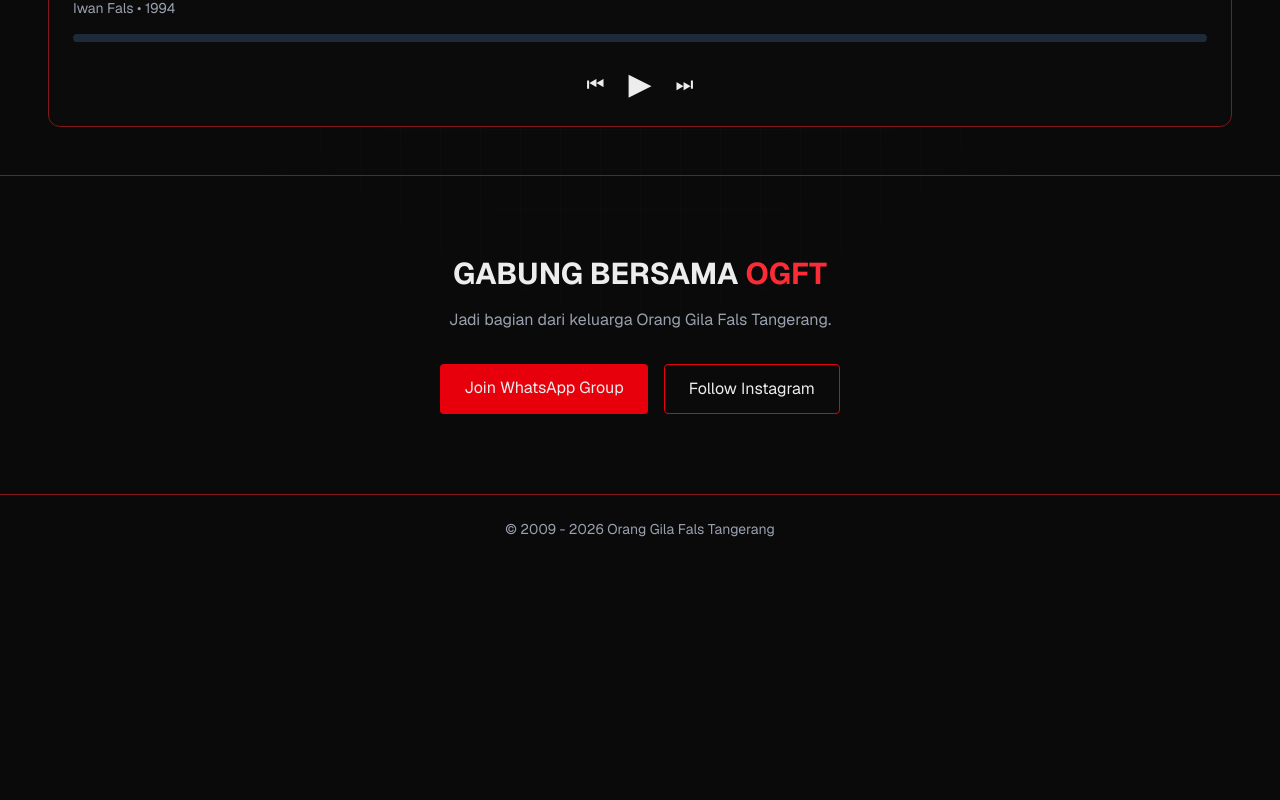
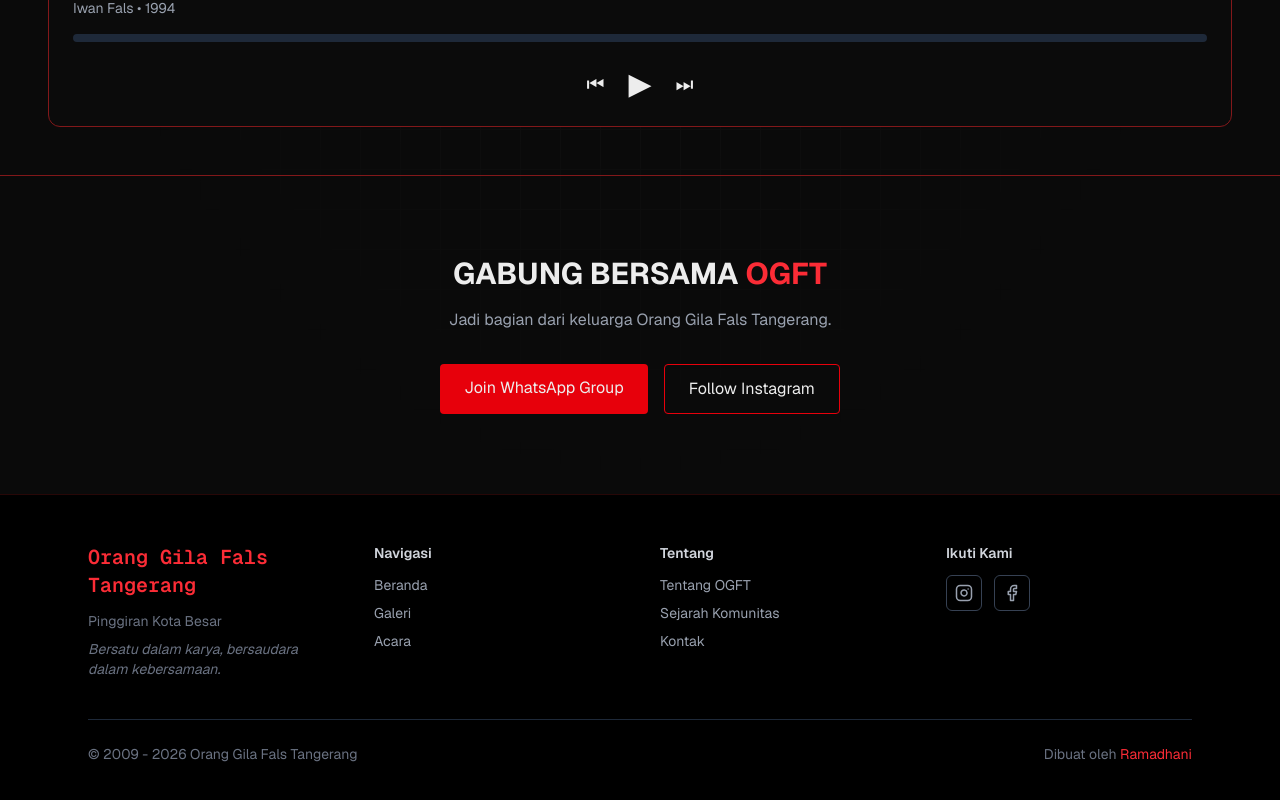
Before and after one commit to heybyben/ogft_web, a Next.js app: page / in a window 1280 px wide. Shown: the part 1520-2320 px from the top of the page. Before the commit the page ends 2083 px from the top, so only its background shows below. Built offline with nearby package versions, Linux system fonts and the light colour scheme.

Commit message:
refactor: redesign footer layout
Change-Id: Ib4d7760ff5343afa0ac282b726907a184a80c458

```diff
--- a/app/components/Footer.jsx
+++ b/app/components/Footer.jsx
@@ -1,7 +1,92 @@
+import { Facebook, Instagram } from "lucide-react";
+
 export default function Footer() {
+  const year = new Date().getFullYear();
+
   return (
-    <footer className="border-t border-red-900 p-6 text-center text-sm text-gray-400">
-      © 2009 - 2026 Orang Gila Fals Tangerang
+    <footer className="border-t border-red-900/30 bg-black text-gray-400">
+      <div className="max-w-6xl mx-auto px-6 py-12">
+        <div className="grid grid-cols-1 md:grid-cols-4 gap-10">
+          <div>
+            <h3 className="text-xl font-semibold font-mono text-red-500">
+              Orang Gila Fals Tangerang
+            </h3>
+            <p className="text-sm mt-3 text-gray-500">
+              Pinggiran Kota Besar
+            </p>
+            <p className="text-sm mt-2 italic text-gray-500">
+              Bersatu dalam karya, bersaudara dalam kebersamaan.
+            </p>
+          </div>
+
+          <div>
+            <h4 className="text-sm font-semibold text-gray-300 mb-3">
+              Navigasi
+            </h4>
+            <ul className="space-y-2 text-sm">
+              <li className="hover:text-red-400 cursor-pointer">Beranda</li>
+              <li className="hover:text-red-400 cursor-pointer">Galeri</li>
+              <li className="hover:text-red-400 cursor-pointer">Acara</li>
+            </ul>
+          </div>
+
+          <div>
+            <h4 className="text-sm font-semibold text-gray-300 mb-3">
+              Tentang
+            </h4>
+            <ul className="space-y-2 text-sm">
+              <li className="hover:text-red-400 cursor-pointer">
+                Tentang OGFT
+              </li>
+              <li className="hover:text-red-400 cursor-pointer">
+                Sejarah Komunitas
+              </li>
+              <li className="hover:text-red-400 cursor-pointer">
+                Kontak
+              </li>
+            </ul>
+          </div>
+
+          <div>
+            <h4 className="text-sm font-semibold text-gray-300 mb-3">
+              Ikuti Kami
+            </h4>
+            <div className="flex gap-3">
+              <a
+                href="https://instagram.com/ogft_tangerang"
+                target="_blank"
+                rel="noopener noreferrer"
+                className="p-2 border border-gray-700 rounded-md hover:border-red-500 hover:text-red-400 transition"
+              >
+                <Instagram size={18} />
+              </a>
+              <a
+                href="https://facebook.com/oranggilafalstangerang"
+                target="_blank"
+                rel="noopener noreferrer"
+                className="p-2 border border-gray-700 rounded-md hover:border-red-500 hover:text-red-400 transition"
+              >
+                <Facebook size={18} />
+              </a>
+            </div>
+          </div>
+        </div>
+
+        <div className="border-t border-gray-800 mt-10 pt-6 flex flex-col md:flex-row justify-between text-sm text-gray-500">
+          <p>© 2009 - {year} Orang Gila Fals Tangerang</p>
+          <p>
+            Dibuat oleh{" "}
+          <a
+            href="https://ramaadni.my.id"
+            target="_blank"
+            rel="noopener noreferrer"
+  className="text-red-500 hover:text-red-400"
+          >
+            Ramadhani
+          </a>
+          </p>
+        </div>
+      </div>
     </footer>
   );
 }
--- a/package.json
+++ b/package.json
@@ -10,6 +10,7 @@
   },
   "dependencies": {
     "geist": "^1.7.0",
+    "lucide-react": "^0.577.0",
     "next": "16.1.6",
     "react": "19.2.3",
     "react-dom": "19.2.3"
```
Also changed, not shown: 1 other file (tests, documents, lock files or other folders).
